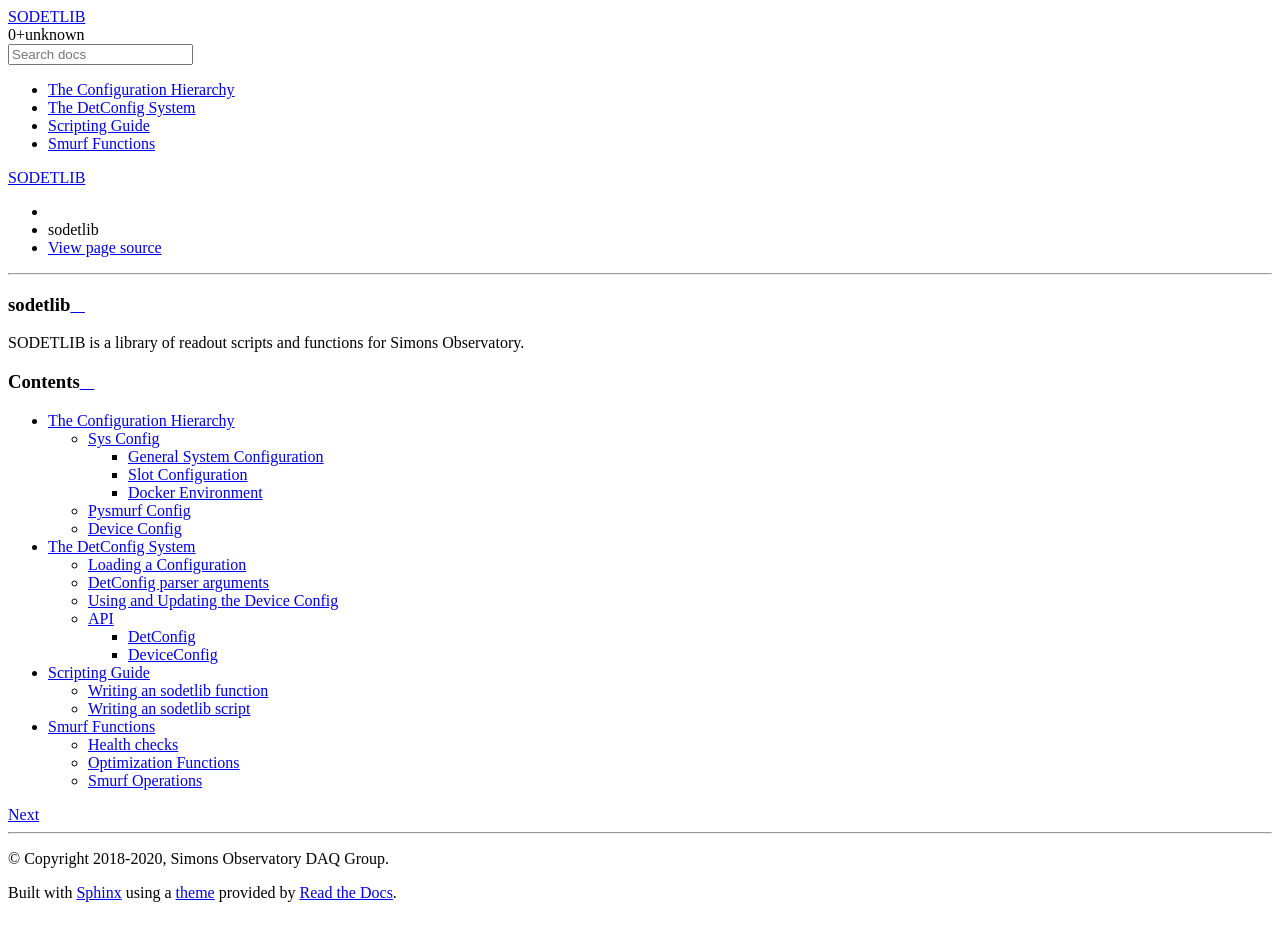
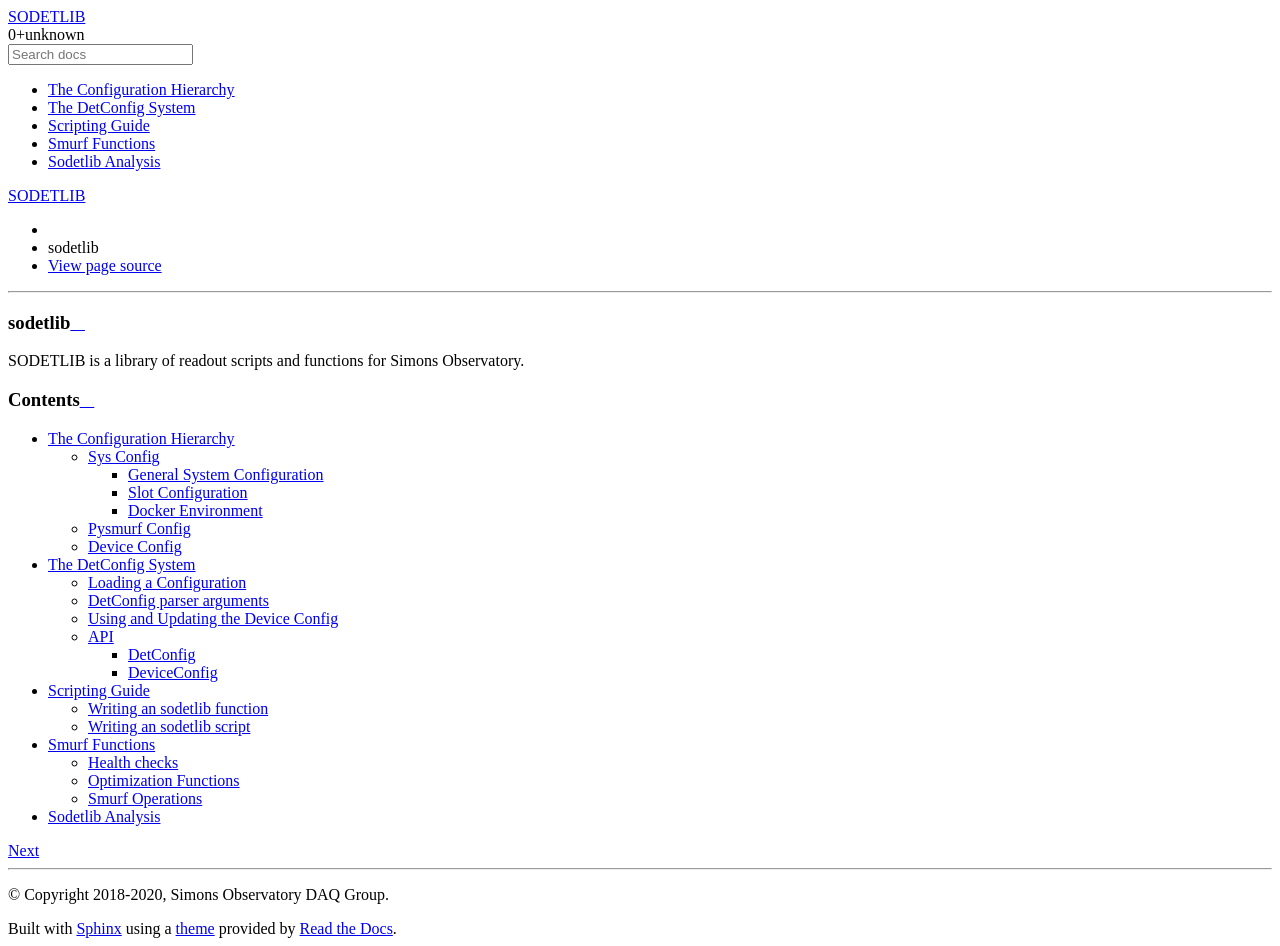
Before and after one commit to simonsobs/sodetlib, a Sphinx documentation site: the page built from docs/index.rst, in a window 1280 px wide. Built offline with Sphinx 7.4.7 and the Read the Docs theme 2.0.0, drawn with Linux system fonts in a browser that asks for light colours; before the commit the page ends 910 px from its top, so only the background shows below that.

Commit message:
Added tickle module api

```diff
--- /dev/null
+++ b/docs/analysis.rst
@@ -0,0 +1,5 @@
+Sodetlib Analysis
+=================
+
+.. automodule:: sodetlib.analysis.tickle
+   :members: analyze_tickle
--- a/docs/index.rst
+++ b/docs/index.rst
@@ -11,3 +11,4 @@
    det_config
    scripting_guide
    smurf_funcs
+   analysis
--- a/docs/smurf_funcs.rst
+++ b/docs/smurf_funcs.rst
@@ -18,3 +18,6 @@
 .. automodule:: sodetlib.smurf_funcs
    :members: find_subbands, find_and_tune_freq
    :noindex:
+
+.. automodule:: sodetlib.smurf_funcs.tickle
+   :members: take_tickle
```
